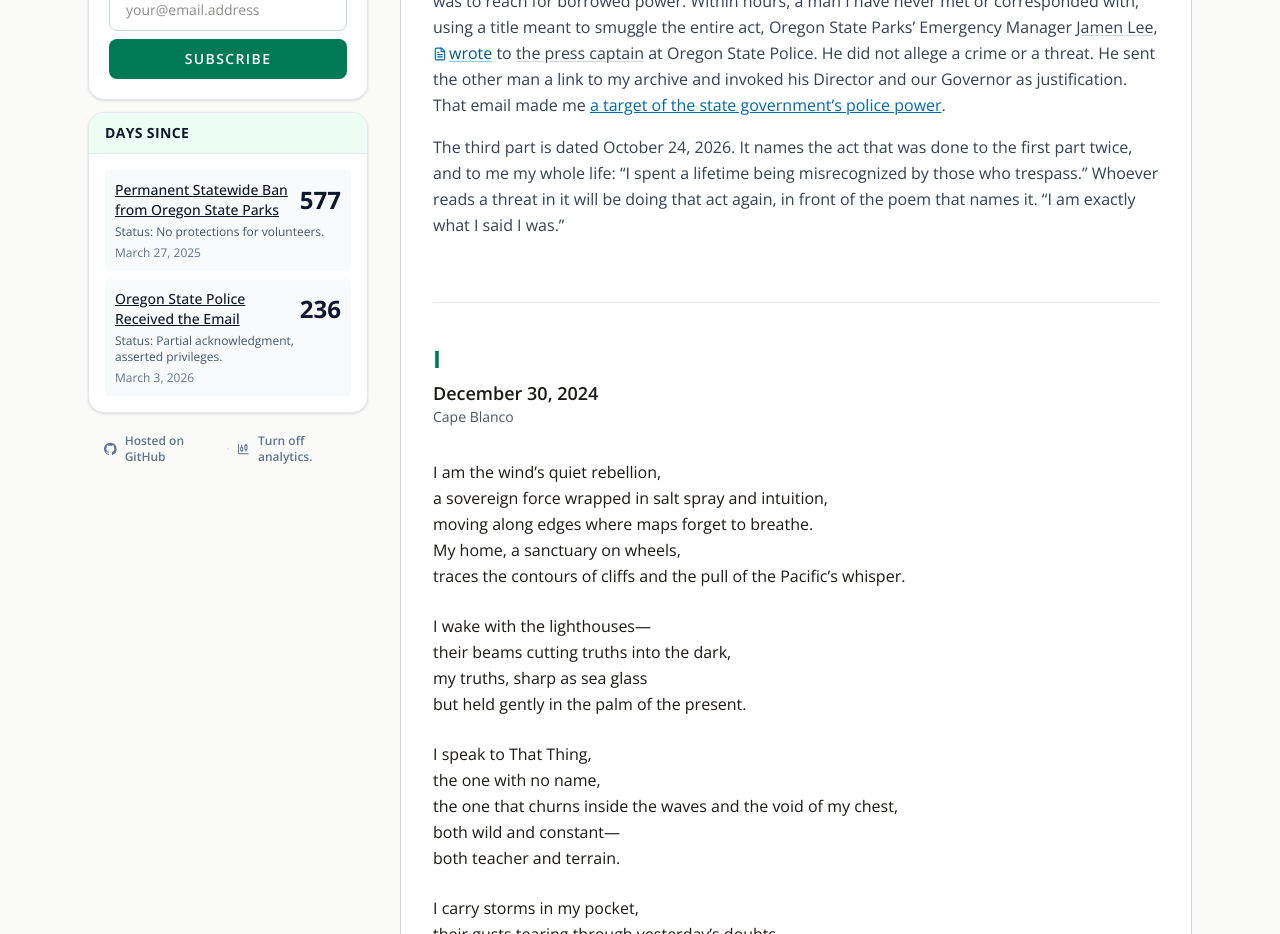
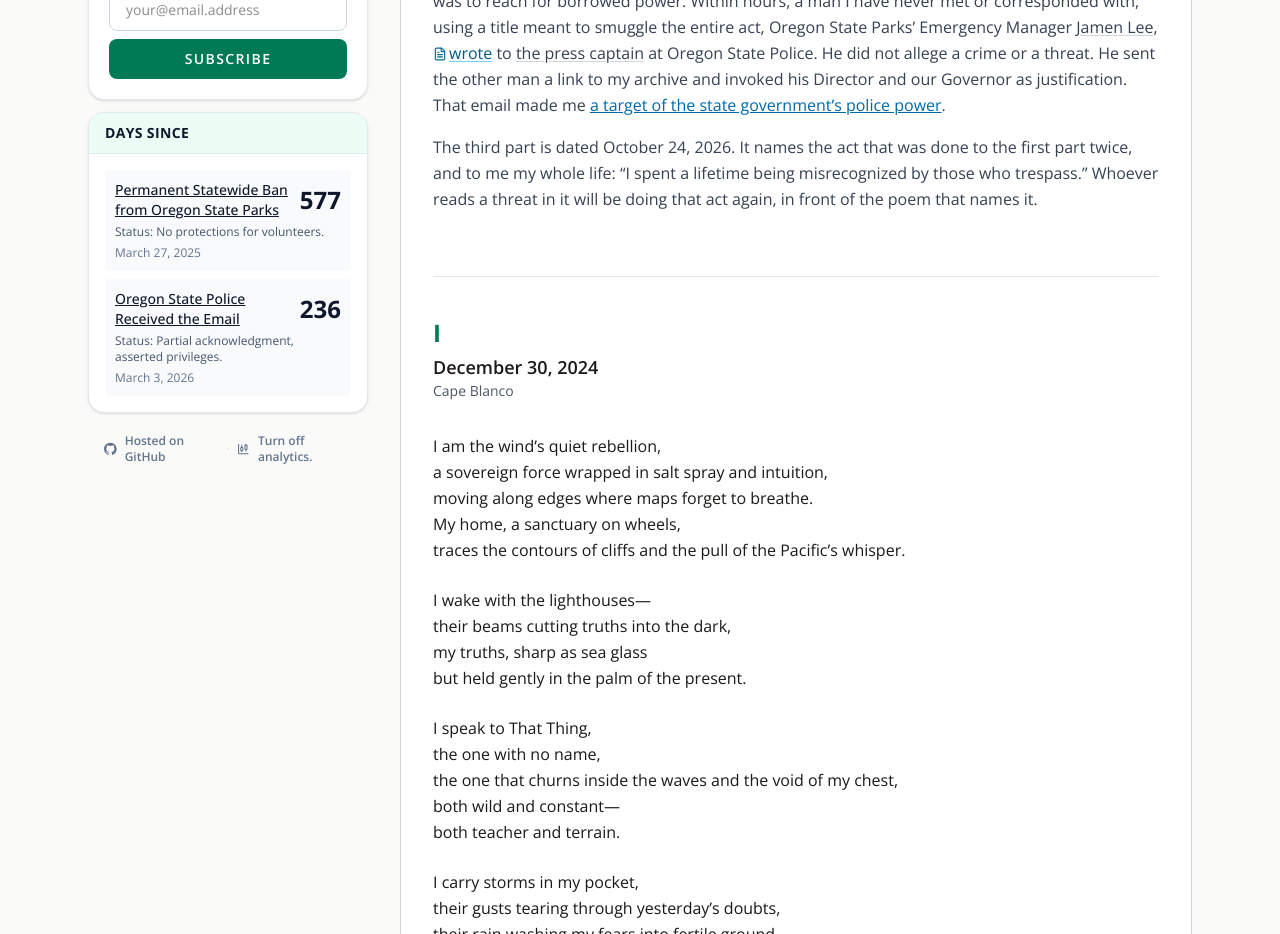
Before and after one commit to rswfire/rswfire.oprd, a Next.js app: page /soliloquy in a window 1280 px wide. Shown: the part 1120-2054 px from the top of the page. Built offline with nearby package versions, Linux system fonts and the light colour scheme.

Commit message:
Soliloquy: cut the closing quote

```diff
--- a/app/(archive)/soliloquy/page.tsx
+++ b/app/(archive)/soliloquy/page.tsx
@@ -378,7 +378,7 @@ export default function StormchasersSoliloquyPage() {
                     The third part is dated October 24, 2026. It names the act that was done to the first part twice,
                     and to me my whole life: &ldquo;I spent a lifetime being misrecognized by those who
                     trespass.&rdquo; Whoever reads a threat in it will be doing that act again, in front of the poem
-                    that names it. &ldquo;I am exactly what I said I was.&rdquo;
+                    that names it.
                 </p>
             </div>
 
```
